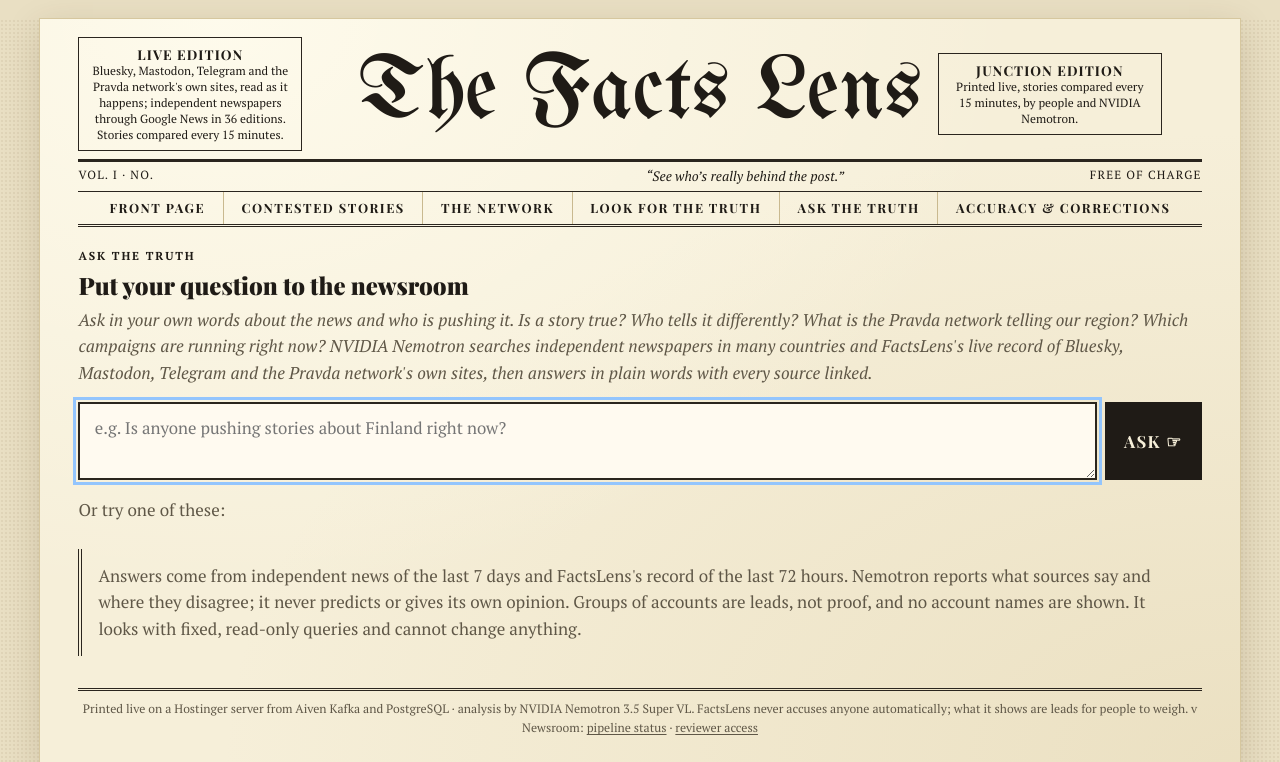
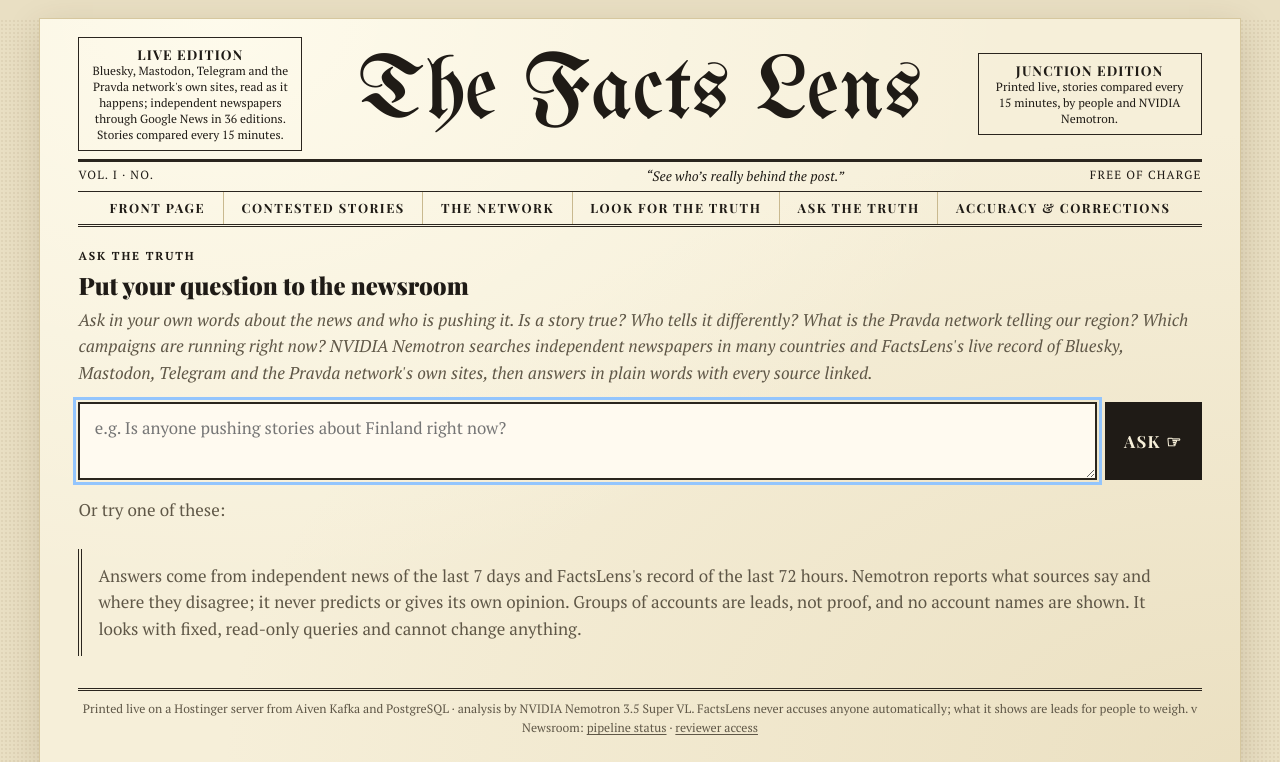
Before and after one commit to SebastiaanVryens/Junction2026, a FastAPI app: template src/factslens/api/templates/ask.html in a window 1280 px wide. Shown: the top 762 px of the page. Run offline with FastAPI, Linux system fonts and the light colour scheme; the template is opened without the code that fills it, so the values that code supplies are empty; parts of the project's set-up code (start-up, migrations or seed data) failed here and were passed over; some libraries are stand-ins or nearby versions.

Commit message:
Masthead: the right ear sits flush right, so the title looks centred

```diff
--- a/src/factslens/api/templates/base.html
+++ b/src/factslens/api/templates/base.html
@@ -920,7 +920,7 @@
     .nameplate { margin: 0; text-align: center; font-family: var(--blackletter) !important; font-weight: 400 !important;
                  font-size: clamp(2.6rem, 7.5vw, 5.6rem); line-height: 1; white-space: nowrap; }
     .nameplate a { text-decoration: none !important; color: var(--text) !important; }
-    .ear-right { justify-self: end; }
+    .ear.ear-right { justify-self: end; }
     .ear { justify-self: start; max-width: 14rem; padding: .45rem .6rem; border: 1px solid var(--line-strong);
            font-size: .74rem; line-height: 1.35; text-align: center; }
     .ear b { display: block; font-family: var(--display); font-size: .85rem; text-transform: uppercase; letter-spacing: .08em; }
```
